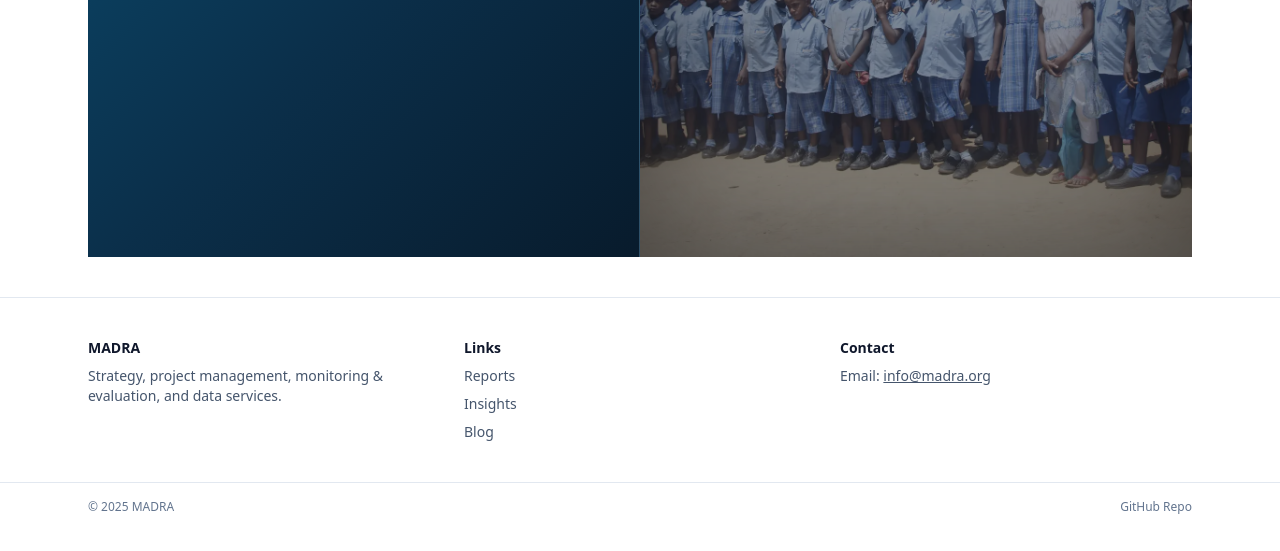
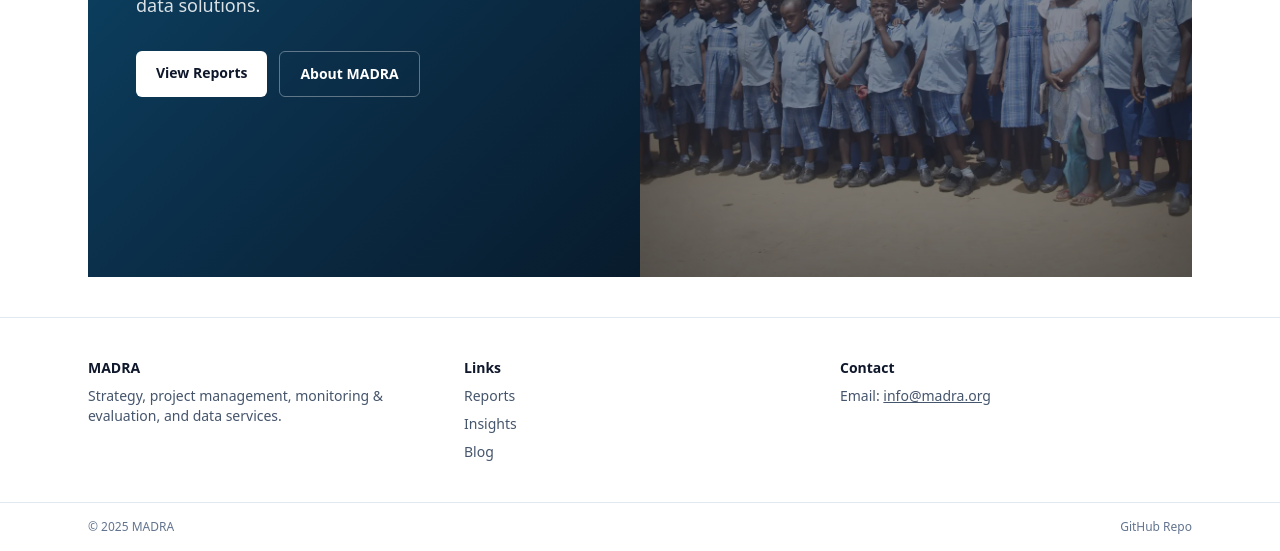
Before and after one commit to Torenni/madra-website-astro, an Astro site in the folder intergalactic-inclination/: page / in a window 1280 px wide. Shown: the part 484-1035 px from the top of the page. Built offline with nearby package versions, Linux system fonts and the light colour scheme; Astro itself is replaced by a stand-in of ours.

Commit message:
Update index.astro

```diff
--- a/intergalactic-inclination/src/pages/index.astro
+++ b/intergalactic-inclination/src/pages/index.astro
@@ -9,26 +9,21 @@ const coverImg = withBase("images/covers/cover_page.webp");
 ---
 
 <Layout>
-  <!-- Full-width hero (IEG-style) -->
+  <!-- Full-width hero (true IEG-style) -->
   <section class="w-full overflow-hidden">
-    <div class="w-full">
-      <div
-        class="
-          grid
-          md:grid-cols-2
-          min-h-[520px]
-        "
-      >
+    <!-- NO max-w, NO horizontal padding -->
+    <div class="grid md:grid-cols-2 min-h-[80vh] w-full">
+
       <!-- LEFT: Blue MADRA panel -->
       <div
         class="
           hero-left
           px-8 py-14
           md:px-12 md:py-20
-            md:border-r md:border-white/15
+          flex items-center
         "
       >
-          <!-- Constrain text like IEG -->
+        <!-- Constrain text ONLY (IEG pattern) -->
         <div class="mx-auto max-w-xl">
           <span class="badge fade-up delay-1">Featured Report</span>
 
@@ -60,22 +55,22 @@ const coverImg = withBase("images/covers/cover_page.webp");
       </div>
 
       <!-- RIGHT: Image edge-to-edge -->
-        <div class="relative min-h-[420px] md:min-h-[620px]">
+      <div class="relative min-h-[80vh]">
         <img
           src={coverImg}
           alt="MADRA cover image"
-            class="h-full w-full object-cover"
+          class="absolute inset-0 h-full w-full object-cover"
           loading="eager"
           decoding="async"
         />
 
-          <!-- Dark overlay -->
+        <!-- Dark overlay (IEG feel) -->
         <div class="absolute inset-0 bg-slate-900/50"></div>
 
         <!-- Subtle vignette -->
-          <div class="pointer-events-none absolute inset-0 shadow-[inset_0_0_140px_rgba(0,0,0,0.45)]"></div>
+        <div class="pointer-events-none absolute inset-0 shadow-[inset_0_0_160px_rgba(0,0,0,0.45)]"></div>
       </div>
-      </div>
+
     </div>
   </section>
 
```
Lines whose indentation alone changed are shown as unchanged.
